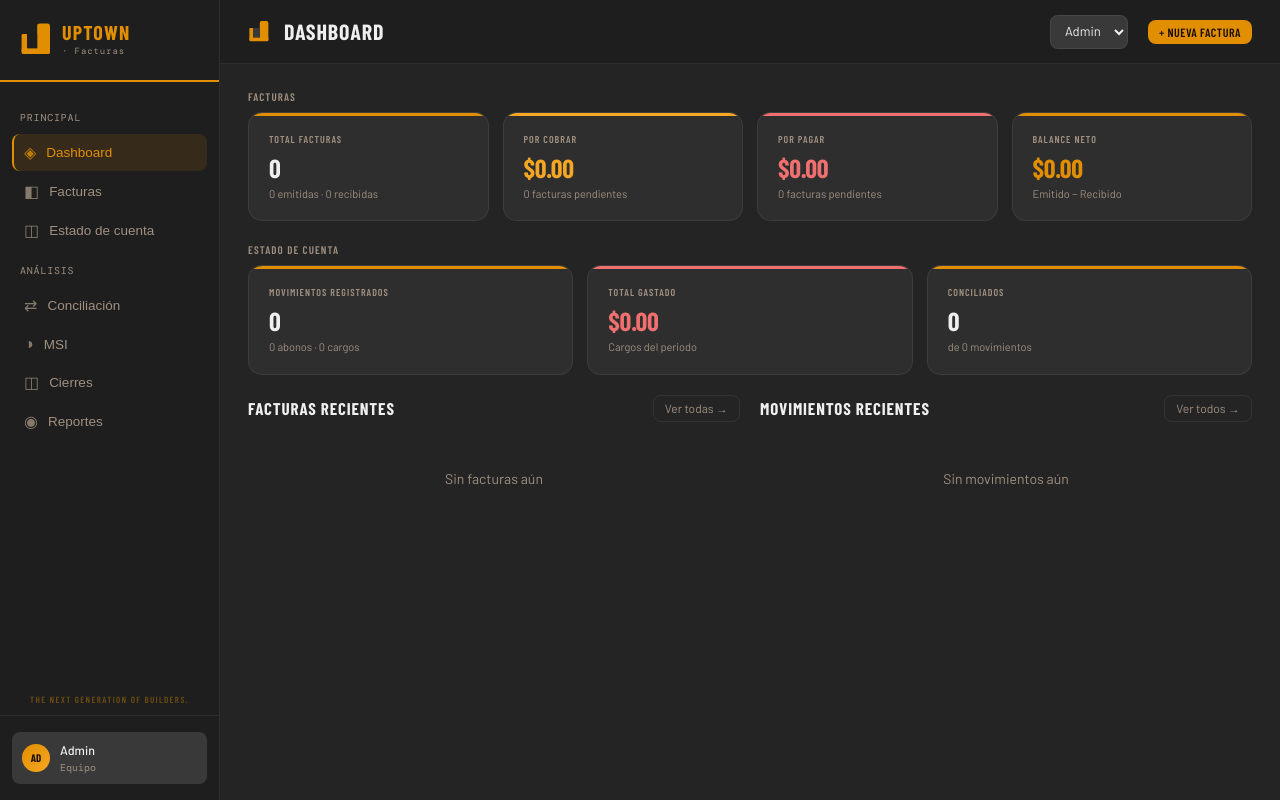
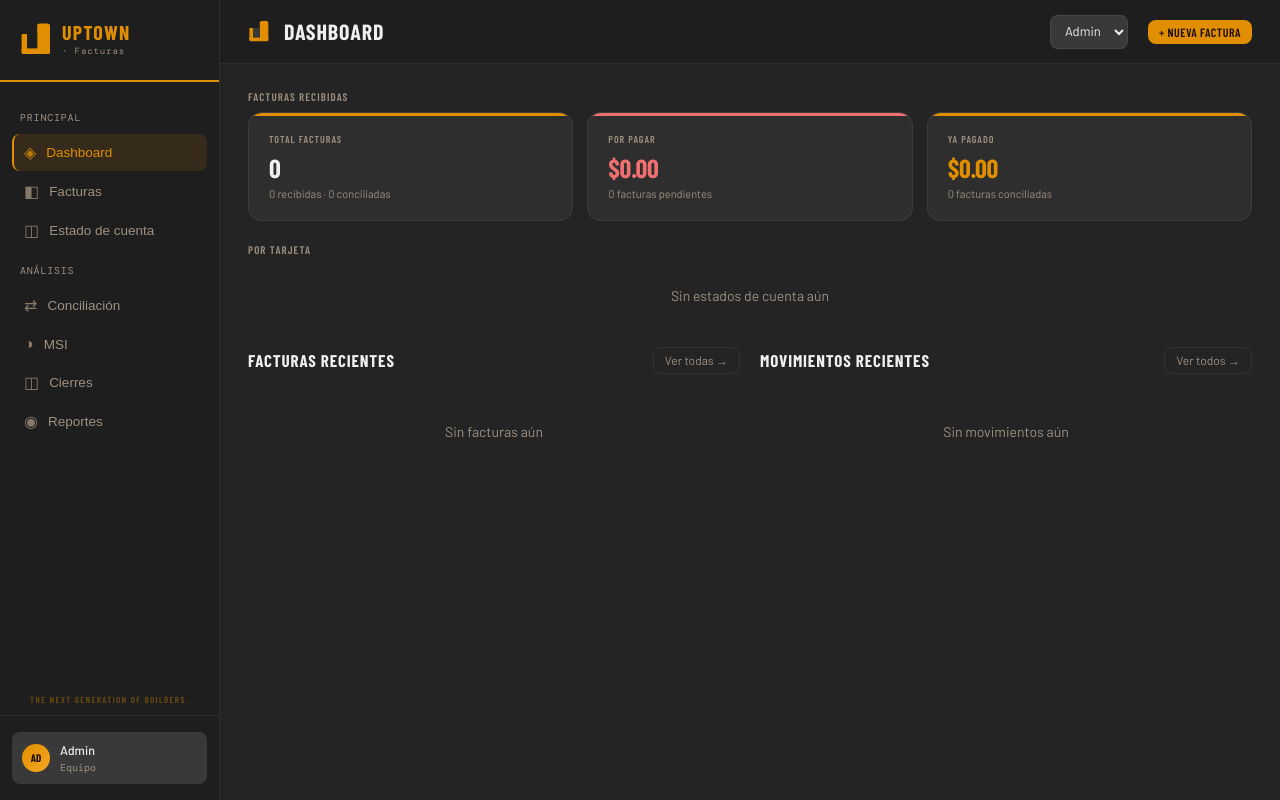
Before and after one commit to chatuptownliving/uptown-facturas, a Flask app: page / in a window 1280 px wide. Run offline with Flask 3, Linux system fonts and the light colour scheme; data comes from the database, SQL or seed files in the repository; data that the repository does not hold is empty; some web fonts are replaced.

Commit message:
Update index.html

```diff
--- a/templates/index.html
+++ b/templates/index.html
@@ -881,7 +881,7 @@ let state = {
   facturas: [],
   movimientos: [],
   resumen: {},
-  filtros: { q: '', tipo: '', mes: '', anio: '', estado: '', conciliada: '' }
+  filtros: { q: '', tipo: '', mes: '', anio: '', estado: '', conciliada: '', tarjeta: '' }
 };
 
 const MESES = ['','Enero','Febrero','Marzo','Abril','Mayo','Junio','Julio','Agosto','Septiembre','Octubre','Noviembre','Diciembre'];
@@ -946,82 +946,96 @@ async function renderDashboard() {
   const r = await res.json();
   const content = document.getElementById('content');
 
-  // Fetch banco and MSI data in parallel
-  const [resBanco, resMSI] = await Promise.all([
+  // Fetch tarjetas, movimientos y MSI en paralelo
+  const [resTarjetas, resBanco, resMSI] = await Promise.all([
+    fetch(`/api/dashboard/tarjetas?usuario_id=${state.usuarioId}`),
     fetch(`/api/movimientos?usuario_id=${state.usuarioId}`),
     fetch(`/api/msi/resumen?usuario_id=${state.usuarioId}`)
   ]);
+  const tarjetas = await resTarjetas.json();
   const movimientos = await resBanco.json();
   const msiResumen = await resMSI.json();
-
-  const totalAbonos = movimientos.filter(m=>m.tipo==='abono').reduce((s,m)=>s+m.monto,0);
-  const totalCargos = movimientos.filter(m=>m.tipo==='cargo').reduce((s,m)=>s+m.monto,0);
   const movRecientes = movimientos.slice(0,5);
 
+  const tarjetaColors = {
+    'konfio': '#9B59B6', 'santander': '#E74C3C', 'bbva': '#1565C0',
+    'banamex': '#E67E22', 'hsbc': '#27AE60', 'desconocida': 'var(--muted)'
+  };
+
   content.innerHTML = `
-    <!-- FACTURAS -->
-    <div style="margin-bottom:6px;font-family:var(--font-head);font-size:11px;letter-spacing:0.1em;color:var(--muted);text-transform:uppercase">Facturas</div>
+    <!-- FACTURAS RECIBIDAS -->
+    <div style="margin-bottom:6px;font-family:var(--font-head);font-size:11px;letter-spacing:0.1em;color:var(--muted);text-transform:uppercase">Facturas recibidas</div>
     <div class="cards-grid" style="margin-bottom:20px">
       <div class="stat-card" style="--accent-card:var(--accent)">
         <div class="stat-label">Total facturas</div>
         <div class="stat-value">${r.total_facturas || 0}</div>
-        <div class="stat-sub">${r.emitidas||0} emitidas · ${r.recibidas||0} recibidas</div>
-      </div>
-      <div class="stat-card" style="--accent-card:var(--accent2)">
-        <div class="stat-label">Por cobrar</div>
-        <div class="stat-value" style="color:var(--accent2)">${fmt(r.por_cobrar||0)}</div>
-        <div class="stat-sub">${Math.max(0,(r.emitidas||0)-(r.conciliadas||0))} facturas pendientes</div>
+        <div class="stat-sub">${r.recibidas||0} recibidas · ${r.conciliadas||0} conciliadas</div>
       </div>
       <div class="stat-card" style="--accent-card:var(--danger)">
         <div class="stat-label">Por pagar</div>
         <div class="stat-value" style="color:var(--danger)">${fmt(r.por_pagar||0)}</div>
         <div class="stat-sub">${r.pendientes||0} facturas pendientes</div>
       </div>
-      <div class="stat-card" style="--accent-card:${(r.balance||0)>=0?'var(--accent)':'var(--danger)'}">
-        <div class="stat-label">Balance neto</div>
-        <div class="stat-value" style="color:${(r.balance||0) >= 0 ? 'var(--accent)' : 'var(--danger)'}">${fmt(r.balance||0)}</div>
-        <div class="stat-sub">Emitido − Recibido</div>
-      </div>
-    </div>
-
-    <!-- ESTADO DE CUENTA -->
-    <div style="margin-bottom:6px;font-family:var(--font-head);font-size:11px;letter-spacing:0.1em;color:var(--muted);text-transform:uppercase">Estado de cuenta</div>
-    <div class="cards-grid" style="margin-bottom:20px">
       <div class="stat-card" style="--accent-card:var(--accent)">
-        <div class="stat-label">Movimientos registrados</div>
-        <div class="stat-value">${movimientos.length}</div>
-        <div class="stat-sub">${movimientos.filter(m=>m.tipo==='abono').length} abonos · ${movimientos.filter(m=>m.tipo==='cargo').length} cargos</div>
-      </div>
-      <div class="stat-card" style="--accent-card:var(--danger)">
-        <div class="stat-label">Total gastado</div>
-        <div class="stat-value" style="color:var(--danger)">${fmt(totalCargos)}</div>
-        <div class="stat-sub">Cargos del periodo</div>
-      </div>
-      <div class="stat-card" style="--accent-card:var(--accent)">
-        <div class="stat-label">Conciliados</div>
-        <div class="stat-value">${movimientos.filter(m=>m.conciliado).length}</div>
-        <div class="stat-sub">de ${movimientos.length} movimientos</div>
-      </div>
-    </div>
+        <div class="stat-label">Ya pagado</div>
+        <div class="stat-value" style="color:var(--accent)">${fmt(r.total_pagado||0)}</div>
+        <div class="stat-sub">${r.conciliadas||0} facturas conciliadas</div>
+      </div>
+    </div>
+
+    <!-- TARJETAS -->
+    <div style="margin-bottom:6px;font-family:var(--font-head);font-size:11px;letter-spacing:0.1em;color:var(--muted);text-transform:uppercase">Por tarjeta</div>
+    ${tarjetas.length === 0 ? '<div class="empty-state" style="padding:20px;margin-bottom:20px"><p>Sin estados de cuenta aún</p></div>' :
+    `<div style="display:grid;grid-template-columns:repeat(auto-fit,minmax(300px,1fr));gap:14px;margin-bottom:20px">
+      ${tarjetas.map(t => {
+        const color = tarjetaColors[t.nombre.toLowerCase()] || 'var(--accent)';
+        const pct = t.total_movimientos > 0 ? Math.round(t.facturas_con_match/t.total_movimientos*100) : 0;
+        return `
+        <div class="table-wrap" style="padding:16px;border-top:3px solid ${color}">
+          <div style="display:flex;align-items:center;justify-content:space-between;margin-bottom:12px">
+            <div style="font-family:var(--font-head);font-size:16px;font-weight:700;color:${color}">${t.nombre}</div>
+            <span class="badge" style="background:${color}22;color:${color};border-color:${color}44">${t.total_movimientos} movs</span>
+          </div>
+          <div style="display:grid;grid-template-columns:1fr 1fr;gap:8px;font-size:12px">
+            <div>
+              <div style="color:var(--muted);font-size:10px;text-transform:uppercase;letter-spacing:0.06em">Total gastado</div>
+              <div style="font-family:var(--font-head);font-size:18px;font-weight:700;color:var(--danger)">${fmt(t.total_cargos)}</div>
+            </div>
+            <div>
+              <div style="color:var(--muted);font-size:10px;text-transform:uppercase;letter-spacing:0.06em">A meses (MSI)</div>
+              <div style="font-family:var(--font-head);font-size:18px;font-weight:700;color:var(--accent2)">${fmt(t.monto_msi)}</div>
+            </div>
+          </div>
+          <div style="margin-top:10px">
+            <div style="display:flex;justify-content:space-between;font-size:11px;color:var(--muted);margin-bottom:3px">
+              <span>Facturas capturadas</span><span>${pct}%</span>
+            </div>
+            <div style="height:5px;background:var(--surface2);border-radius:99px;overflow:hidden">
+              <div style="height:100%;width:${pct}%;background:${color};border-radius:99px"></div>
+            </div>
+          </div>
+        </div>`;
+      }).join('')}
+    </div>`}
 
     <!-- MSI -->
     ${msiResumen.compras_activas > 0 ? `
-    <div style="margin-bottom:6px;font-family:var(--font-head);font-size:11px;letter-spacing:0.1em;color:var(--muted);text-transform:uppercase">Meses sin intereses</div>
+    <div style="margin-bottom:6px;font-family:var(--font-head);font-size:11px;letter-spacing:0.1em;color:var(--muted);text-transform:uppercase">Meses sin intereses (MSI)</div>
     <div class="cards-grid" style="margin-bottom:20px">
       <div class="stat-card" style="--accent-card:var(--accent2)">
-        <div class="stat-label">Compras activas MSI</div>
+        <div class="stat-label">Compras activas</div>
         <div class="stat-value">${msiResumen.compras_activas}</div>
         <div class="stat-sub">A meses sin intereses</div>
       </div>
       <div class="stat-card" style="--accent-card:var(--danger)">
         <div class="stat-label">Deuda total MSI</div>
         <div class="stat-value" style="color:var(--danger)">${fmt(msiResumen.total_deuda_msi||0)}</div>
-        <div class="stat-sub">Saldo pendiente</div>
+        <div class="stat-sub">Saldo pendiente acumulado</div>
       </div>
       <div class="stat-card" style="--accent-card:var(--accent2)">
-        <div class="stat-label">Pago mensual MSI</div>
+        <div class="stat-label">Se cobra este mes</div>
         <div class="stat-value" style="color:var(--accent2)">${fmt(msiResumen.pago_mensual_msi||0)}</div>
-        <div class="stat-sub">Se cobra este mes</div>
+        <div class="stat-sub">Suma de mensualidades</div>
       </div>
     </div>` : ''}
 
@@ -1036,13 +1050,13 @@ async function renderDashboard() {
         ${movRecientes.length === 0 ? '<div class="empty-state" style="padding:30px"><p>Sin movimientos aún</p></div>' : `
         <div class="table-wrap">
           <table>
-            <thead><tr><th>Fecha</th><th>Descripción</th><th>Tipo</th><th>Monto</th></tr></thead>
+            <thead><tr><th>Fecha</th><th>Descripción</th><th>Tarjeta</th><th>Monto</th></tr></thead>
             <tbody>
               ${movRecientes.map(m=>`
                 <tr>
                   <td class="text-sm text-muted">${m.fecha||'—'}</td>
-                  <td style="max-width:140px;overflow:hidden;text-overflow:ellipsis;white-space:nowrap;font-size:12px">${m.descripcion||'—'}</td>
-                  <td>${m.tipo==='abono'?'<span class="badge badge-ok">Abono</span>':'<span class="badge badge-danger">Cargo</span>'}</td>
+                  <td style="max-width:130px;overflow:hidden;text-overflow:ellipsis;white-space:nowrap;font-size:12px">${m.descripcion||'—'}</td>
+                  <td class="text-xs text-muted">${(m.referencia||'').split('-')[0].trim()}</td>
                   <td class="text-mono" style="color:${m.tipo==='abono'?'var(--accent)':'var(--danger)'};">${fmt(m.monto)}</td>
                 </tr>
               `).join('')}
@@ -1111,6 +1125,13 @@ async function renderFacturas() {
               <option value="pagada">Pagada</option>
               <option value="cancelada">Cancelada</option>
             </select>
+            <select onchange="filtrar('tarjeta',this.value)">
+              <option value="">Todas las tarjetas</option>
+              <option value="konfio">Konfío</option>
+              <option value="santander">Santander</option>
+              <option value="bbva">BBVA</option>
+              <option value="desconocida">Sin asignar</option>
+            </select>
           </div>
         </div>
         <button class="btn btn-primary btn-sm" onclick="abrirModalFactura()">+ Agregar</button>
@@ -1129,6 +1150,7 @@ async function cargarYRenderFacturas() {
   if (f.mes) url += `&mes=${f.mes}`;
   if (f.anio) url += `&anio=${f.anio}`;
   if (f.estado) url += `&estado=${f.estado}`;
+  if (f.tarjeta) url += `&tarjeta=${f.tarjeta}`;
 
   const res = await fetch(url);
   state.facturas = await res.json();
@@ -1148,7 +1170,7 @@ function renderTablaFacturas(facturas) {
         <tr>
           <th>Folio</th><th>Fecha</th><th>Tipo</th><th>Empresa</th>
           <th>RFC</th><th>Concepto</th><th>Subtotal</th><th>IVA</th>
-          <th>Total</th><th>Estado</th><th>Conciliada</th><th></th>
+          <th>Total</th><th>Tarjeta</th><th>Estado</th><th>Conciliada</th><th></th>
         </tr>
       </thead>
       <tbody>
@@ -1165,6 +1187,7 @@ function renderTablaFacturas(facturas) {
             <td class="text-mono text-sm">${fmt(f.subtotal)}</td>
             <td class="text-mono text-sm">${fmt(f.iva)}</td>
             <td class="text-mono" style="font-weight:500">${fmt(f.total)}</td>
+            <td><span class="tag" style="font-size:10px">${f.tarjeta||'—'}</span></td>
             <td>${badgeEstado(f.estado_pago)}</td>
             <td>${badgeConciliada(f)}</td>
             <td>
@@ -1533,7 +1556,7 @@ async function handleFiles(files) {
       if (res.status === 409 && data.duplicado) {
         toast(`⚠ ${file.name} — DUPLICADO: ${data.mensaje}`, 'warn');
       } else if (res.ok) {
-        toast(`✓ ${file.name} — ${data.fuente_extraccion === 'ia' ? 'IA extrajo' : 'XML leído'}: ${data.nombre_emisor || data.folio}`, 'success');
+        toast(`✓ ${file.name} → ${data.tarjeta||'?'} — ${data.fuente_extraccion === 'ia' ? 'IA extrajo' : 'XML leído'}: ${data.nombre_emisor || data.folio}`, 'success');
       } else {
         toast(`✗ ${file.name}: ${data.error}`, 'error');
       }
```
